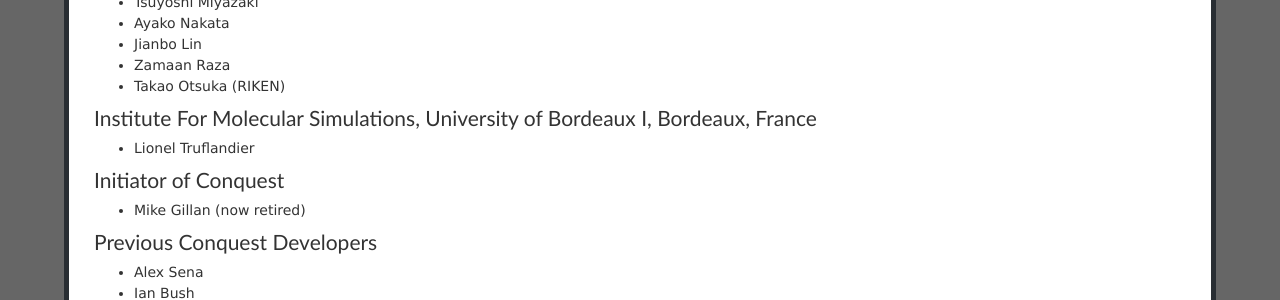
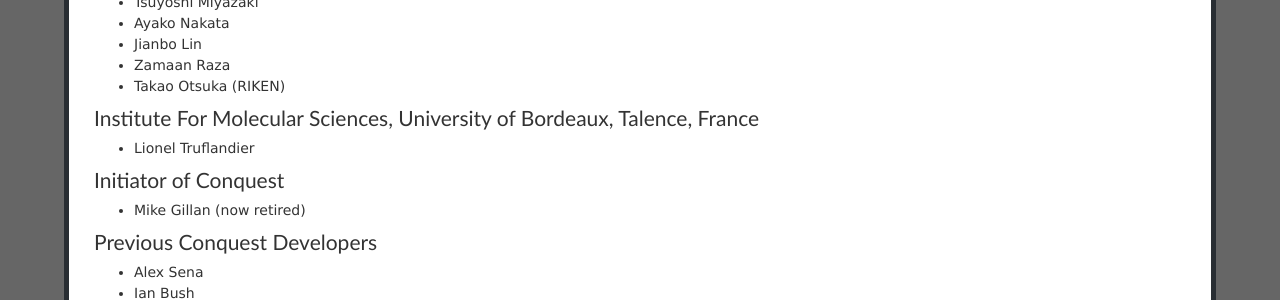
Before and after one commit to OrderN/OrderN.github.io, a Jekyll site: the page built from developers.markdown, in a window 1280 px wide. Shown: the part 405-705 px from the top of the page. Built offline with Jekyll 4.4.1, drawn with Linux system fonts in a browser that asks for light colours.

Commit message:
Update developers.markdown
just a correction of my affiliation ; also to try to modify the webpage via github directly

```diff
--- a/developers.markdown
+++ b/developers.markdown
@@ -20,7 +20,7 @@
 * Zamaan Raza
 * Takao Otsuka (RIKEN)
 
-## Institute For Molecular Simulations, University of Bordeaux I, Bordeaux, France
+## Institute For Molecular Sciences, University of Bordeaux, Talence, France
 
 * Lionel Truflandier
 
```
